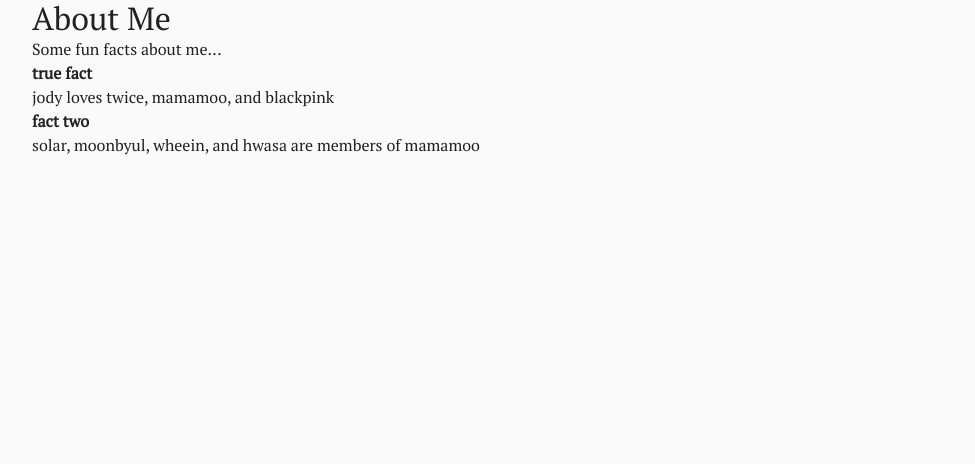
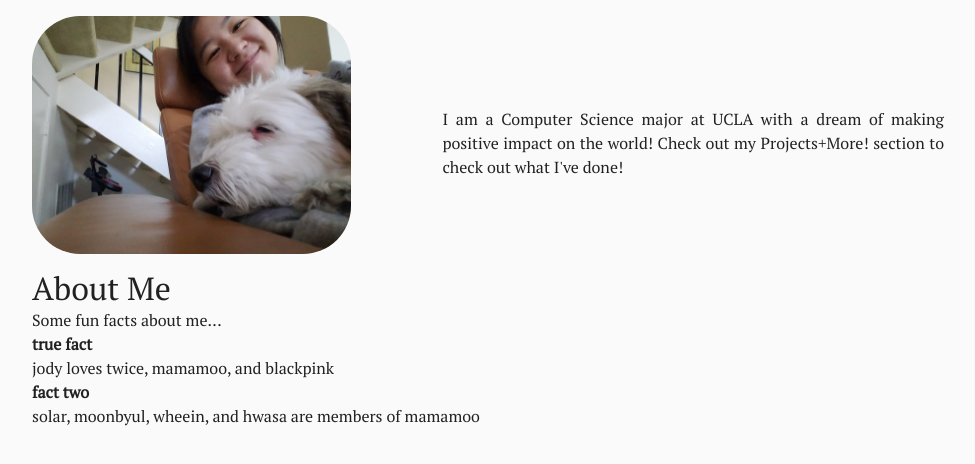
Before and after one commit to jodymlin/personal-gatsby-website, a Gatsby site: page / in a window 1280 px wide. Shown: the whole page, without its empty margins (152-1127 px from the left). Built offline with nearby package versions, Linux system fonts and the light colour scheme; Gatsby itself is replaced by a stand-in of ours.

Commit message:
added picblurb to about section

```diff
--- a/src/components/About/PicBlurb.js
+++ b/src/components/About/PicBlurb.js
@@ -1,10 +1,51 @@
 import React from 'react'
+import { withStyles } from '@material-ui/core/styles'
+import Typography from '@material-ui/core/Typography'
+import jodyskippy from '../../media/jody_skippy.jpg'
 
-import { jodyskippy } from '../../media/jody_skippy.jpg'
+const styles = theme => ({
+    container: {
+        display: 'flex',
+        alignItems: 'center',
+        flexDirection: 'row',
+        justifyContent: 'space-between',
+        [theme.breakpoints.down('xs')]: {
+            flexDirection: 'column'
+        },
+        padding: theme.spacing(2, 0)
+    },
+    pic: {
+        width: '35%',
+        [theme.breakpoints.down('xs')]: {
+            width: '50%'
+        },
+        borderRadius: theme.spacing(6),
+        //padding: theme.spacing(2)
+    },
+    blurb: {
+        textAlign: 'justify',
+        padding: theme.spacing(2, 0, 0),
+        maxWidth: '55%',
+        [theme.breakpoints.down('xs')]: {
+            maxWidth: '100%'
+        }
+    }
+});
 
-function PicBlurb() {
-    return (<>
-    </> );
+const blurb = `I am a Computer Science major at UCLA with
+    a dream of making positive impact on the world!
+    Check out my Projects+More! section to check out what I've done!`
+
+function PicBlurb({classes}) {
+    return (
+    <div className={classes.container}>
+        <img className={classes.pic} src={jodyskippy} alt=''/>
+        <div className={classes.blurb}>
+            <Typography>{blurb}</Typography>
+        </div>
+
+    </div>
+    );
 }
 
-export default PicBlurb;
+export default withStyles(styles)(PicBlurb);
```
